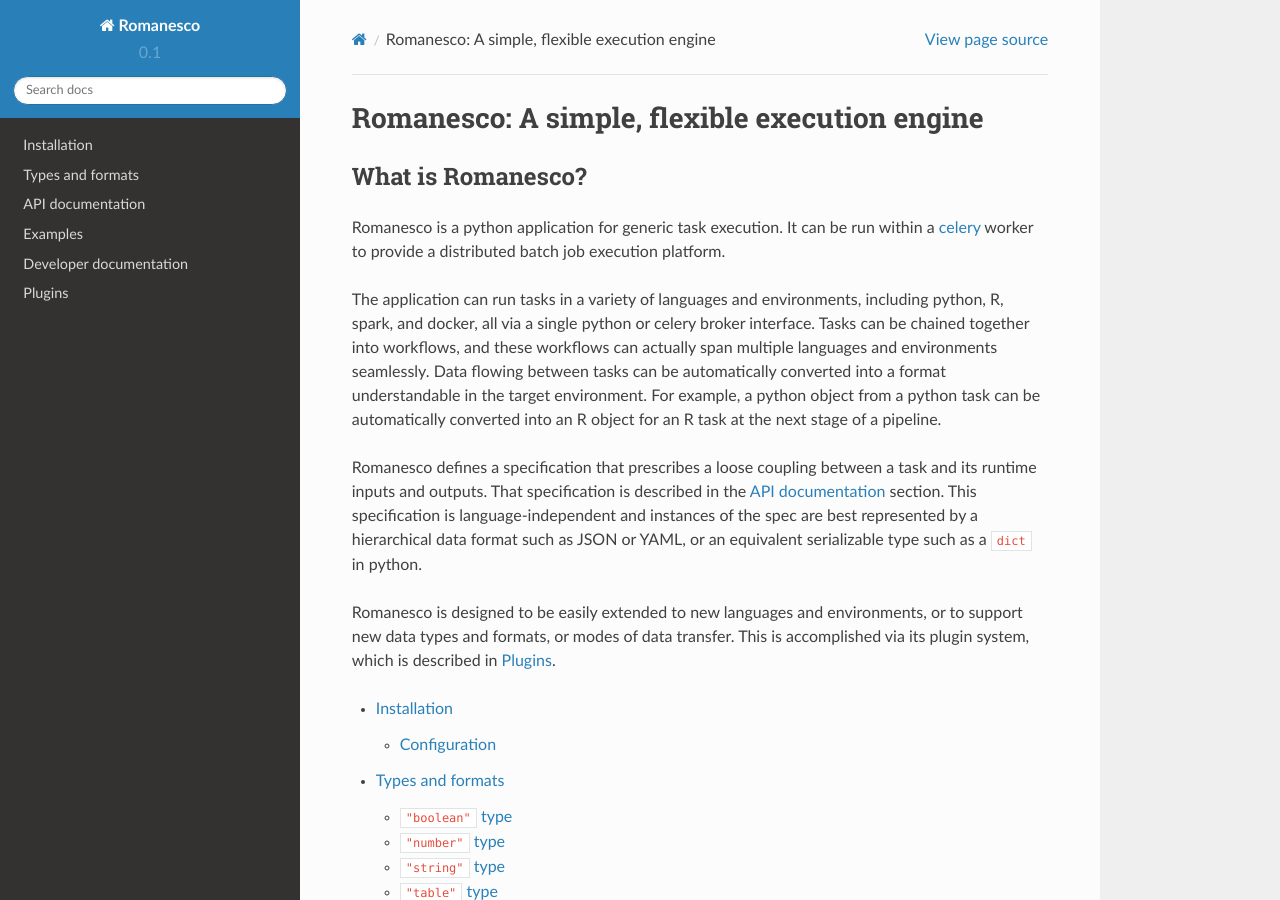
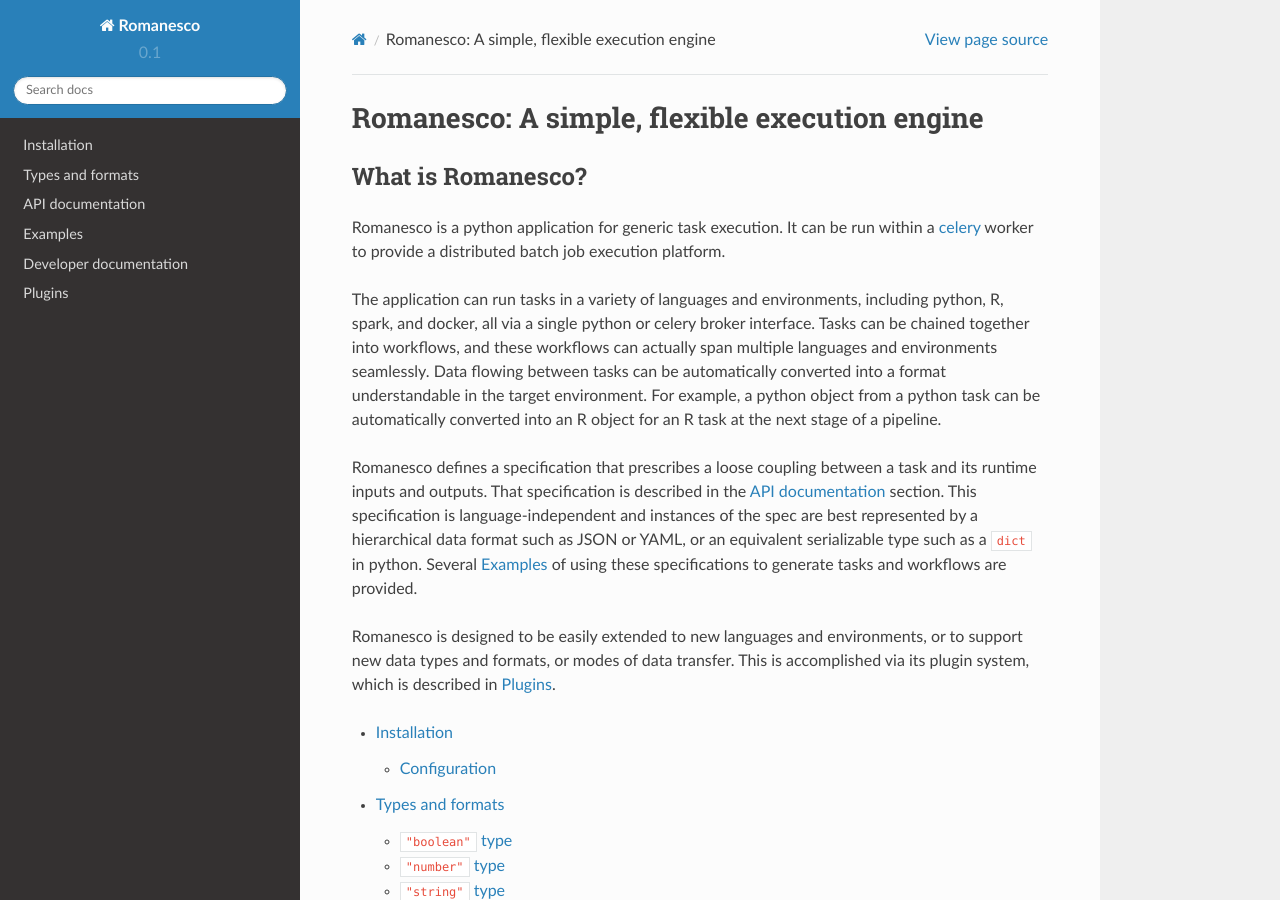
Before and after one commit to girder/girder_worker, a Sphinx documentation site: the page built from docs/index.rst, in a window 1280 px wide and 900 px high. Built offline with Sphinx 7.4.7 and the Read the Docs theme 2.0.0, drawn with Linux system fonts in a browser that asks for light colours.

Commit message:
Add a link to the examples on the main docs page

```diff
--- a/docs/index.rst
+++ b/docs/index.rst
@@ -20,7 +20,8 @@
 and its runtime inputs and outputs. That specification is described in the :doc:`api-docs`
 section. This specification is language-independent and instances of the spec are best
 represented by a hierarchical data format such as JSON or YAML, or an equivalent
-serializable type such as a ``dict`` in python.
+serializable type such as a ``dict`` in python.  Several :doc:`examples` of using
+these specifications to generate tasks and workflows are provided.
 
 Romanesco is designed to be easily extended to new languages and environments, or
 to support new data types and formats, or modes of data transfer. This is accomplished
```
